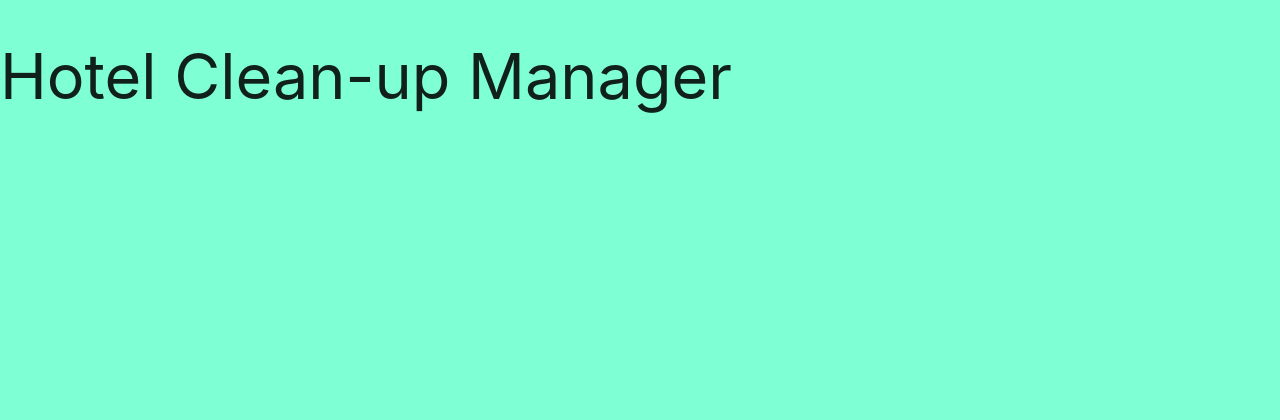
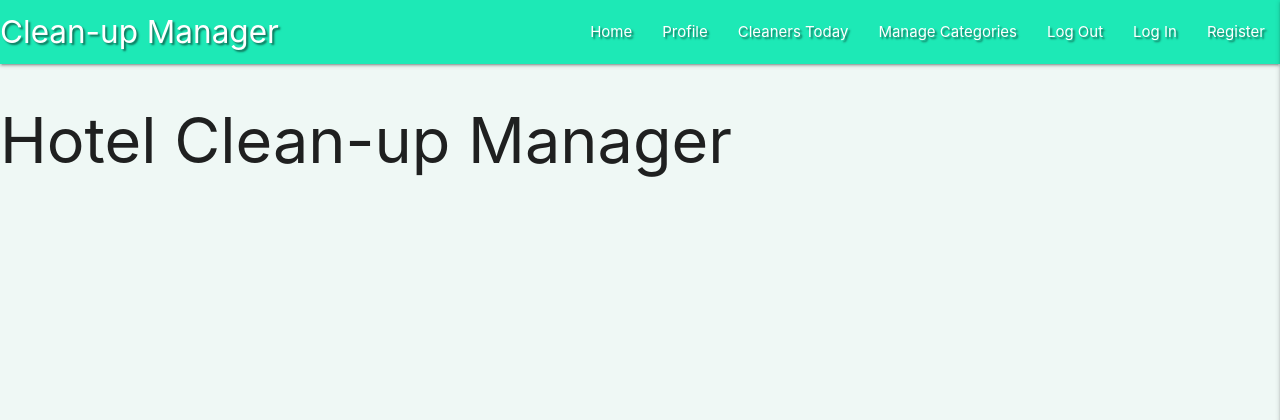
Before and after one commit to Maribel-88/hotel-cleanup-manager, a Flask app: page / in a window 1280 px wide. Shown: the top 420 px of the page. Run offline with Flask 3, Linux system fonts and the light colour scheme; data that the repository does not hold is empty; some libraries are stand-ins or nearby versions.

Commit message:
Add Materialize Navbar and Sidenav

```diff
--- a/static/css/style.css
+++ b/static/css/style.css
@@ -1,3 +1,7 @@
 body {
-    background-color: aquamarine;
+    background-color: rgb(239, 248, 245);
 }
+
+.text-shadow {
+    text-shadow: 2px 2px 2px rgba(0, 0, 0, 0.5);
+}
--- a/static/js/script.js
+++ b/static/js/script.js
@@ -0,0 +1,20 @@
+/*
+    jQuery for MaterializeCSS initialization
+*/
+
+$(document).ready(function () {
+    $(".sidenav").sidenav({edge: "right"});
+});
+
+
+
+
+
+/*
+    vanilla JavaScript for MaterializeCSS initialization
+*/
+
+// document.addEventListener('DOMContentLoaded', function () {
+//     let sidenavs = document.querySelectorAll(".sidenav");
+//     let sidenavsInstance = M.Sidenav.init(sidenavs, {edge: "right"});
+// });
--- a/templates/base.html
+++ b/templates/base.html
@@ -4,14 +4,43 @@
     <meta charset="UTF-8">
     <meta name="viewport" content="width=device-width, initial-scale=1.0">
     <link rel="stylesheet" href="https://cdnjs.cloudflare.com/ajax/libs/font-awesome/6.5.2/css/all.min.css"
-        integrity="sha512-SnH5WK+bZxgPHs44uWIX+LLJAJ9/2PkPKZ5QiAj6Ta86w+fsb2TkcmfRyVX3pBnMFcV7oQPJkl9QevSCWr3W6A==" crossorigin="anonymous" referrerpolicy="no-referrer" type="text/css" />
+        integrity="sha512-SnH5WK+bZxgPHs44uWIX+LLJAJ9/2PkPKZ5QiAj6Ta86w+fsb2TkcmfRyVX3pBnMFcV7oQPJkl9QevSCWr3W6A==" crossorigin="anonymous" referrerpolicy="no-referrer" type="text/css"/>
     <link rel="stylesheet" href="https://cdnjs.cloudflare.com/ajax/libs/materialize/1.0.0/css/materialize.min.css" type="text/css">
-    <link rel="stylesheet" href="{{ url_for('static', filename='css/style.css' )}}" type="text/css">
+    <link rel="stylesheet" href="{{ url_for('static', filename='css/style.css') }}" type="text/css">
     {% block styles %}
     {% endblock %}
     <title>Hotel Clean-up Manager</title>
 </head>
 <body>
+    <header>
+        <!-- top navbar -->
+        <nav class="nav-extended text-shadow teal accent-3">
+			<div class="nav-wrapper">
+				<a href="{{ url_for('get_cleaner') }}" class="brand-logo">Clean-up Manager</a>
+				<a href="#" data-target="mobile-demo" class="sidenav-trigger right"><i class="fas fa-bars"></i></a>
+				<ul class="right hide-on-med-and-down">
+					<li><a href="{{ url_for('get_cleaner') }}">Home</a></li>
+					<li><a href="#">Profile</a></li>
+					<li><a href="#">Cleaners Today</a></li>
+					<li><a href="#">Manage Categories</a></li>
+					<li><a href="#">Log Out</a></li>
+					<li><a href="#">Log In</a></li>
+					<li><a href="#">Register</a></li>
+				</ul>
+			</div>
+		</nav>
+           <!-- mobile sidenav -->
+          <ul class="sidenav" id="mobile-demo">
+            <li><h4 class="center-align teal accent-3">Task Manager</h4></li>
+            <li><a href="{{ url_for('get_cleaner') }}">Home</a></li>
+            <li><a href="#">Profile</a></li>
+            <li><a href="#">New Task</a></li>
+            <li><a href="#">Manage Categories</a></li>
+            <li><a href="#">Log Out</a></li>
+            <li><a href="#">Log In</a></li>
+            <li><a href="#">Register</a></li>
+          </ul>
+    </header>
     <h1> Hotel Clean-up Manager</h1>
     {% block content %}
     {% endblock %}
@@ -20,7 +49,7 @@
     <script src="https://code.jquery.com/jquery-3.7.1.min.js"
         integrity="sha256-/JqT3SQfawRcv/BIHPThkBvs0OEvtFFmqPF/lYI/Cxo=" crossorigin="anonymous"></script>
     <script src="https://cdnjs.cloudflare.com/ajax/libs/materialize/1.0.0/js/materialize.min.js"></script>
-    <script src="{{ url_for('static', filename='js/script.js' )}}"></script>
+    <script src="{{ url_for('static', filename='js/script.js') }}"></script>
     {% block scripts %}
     {% endblock %}
 </body>
```
